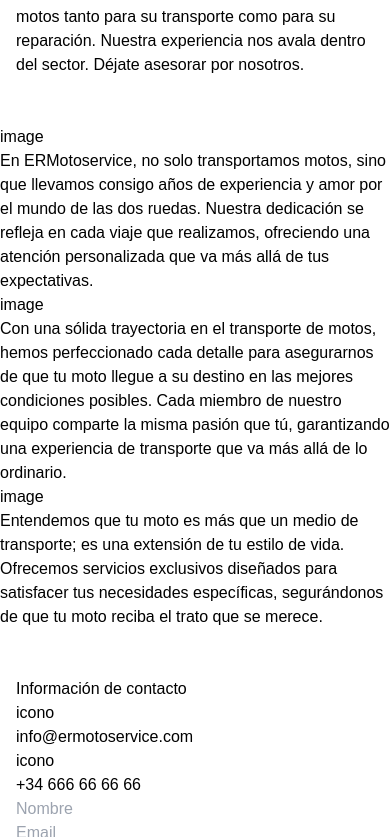
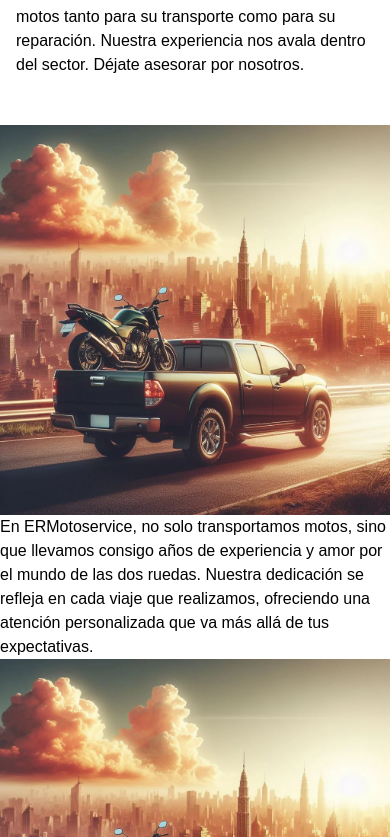
Before and after one commit to eskalona17/ERMotoservice, a React (Vite) app: page / in a window 390 px wide. Shown: the part 787-1624 px from the top of the page. Built offline with nearby package versions, Linux system fonts and the light colour scheme.

Commit message:
add styles to responsive design

```diff
--- a/src/assets/data/data.js
+++ b/src/assets/data/data.js
@@ -45,7 +45,7 @@
 export const about = [
   {
     id: 1,
-    image: "image",
+    image: "src/assets/img/img1.webp",
     description: `En ERMotoservice, no solo transportamos motos,
     sino que llevamos consigo años de experiencia y amor por el
     mundo de las dos ruedas. Nuestra dedicación se refleja en cada viaje
@@ -54,7 +54,7 @@
   },
   {
     id: 2,
-    image: "image",
+    image: "src/assets/img/img1.webp",
     description: `Con una sólida trayectoria en el transporte de motos,
     hemos perfeccionado cada detalle para asegurarnos de que tu moto llegue
     a su destino en las mejores condiciones posibles. Cada miembro de nuestro
@@ -63,7 +63,7 @@
   },
   {
     id: 3,
-    image: "image",
+    image: "src/assets/img/img1.webp",
     description: `Entendemos que tu moto es más que un medio de
     transporte; es una extensión de tu estilo de vida. Ofrecemos
     servicios exclusivos diseñados para satisfacer tus necesidades específicas,
--- a/src/components/about/About.jsx
+++ b/src/components/about/About.jsx
@@ -5,13 +5,23 @@
 const About = () => {
   return (
     <section className="bg-gradient-to-b from-slate-50 to-gray-100">
-      <div className="p-4">
-        {about.map((item) => (
-          <AboutItem key={item.id} {...item} />
+        {about.map((item, index) => (
+          <AboutItem
+          key={item.id}
+          {...item}
+          flexDirection={getStyleForIndex(index)}
+           />
         ))}
-      </div>
     </section>
   )
 }
 
+const getStyleForIndex = (index) => {
+  if (index === 0 || index === 2) {
+    return "row"
+  } else if (index === 1) {
+    return "row-reverse"
+  }
+}
+
 export default About
--- a/src/components/about/AboutItem.jsx
+++ b/src/components/about/AboutItem.jsx
@@ -1,10 +1,15 @@
 import React from 'react'
 
-const AboutItem = ({ image, description }) => {
+const AboutItem = ({ image, description, flexDirection }) => {
   return (
-    <div className='flex flex-col md:flex-row'>
-      <p>{image}</p>
-      <p>{description}</p>
+    <div className={`py-10 flex flex-col ${flexDirection === 'row' ? 'lg:flex-row' : 'lg:flex-row-reverse'}
+    items-center w-full
+    `}>
+
+      <div className='md:w-7/12'>
+        <img src={image} className='object-fit w-full' alt="" />
+      </div>
+      <p className='p-10 lg:p-0 lg:w-4/12 md:text-lg lg:text-2xl lg:mx-64'>{description}</p>
     </div>
   )
 }
--- a/src/components/contact/Contact.jsx
+++ b/src/components/contact/Contact.jsx
@@ -2,8 +2,8 @@
 
 function Contact() {
   return (
-    <section className="custom-screen flex flex-row-reverse justify-evenly items-start py-4">
-      <div className="flex flex-col justify-center items-center">
+    <section className="custom-screen flex flex-col items-center md:flex-row-reverse justify-evenly items-start py-4 w-full">
+      <div className="flex flex-col justify-center items-center py-5">
         <h3 className="text-2xl font-semibold mb-5">Información de contacto</h3>
         <div className="flex gap-x-5 w-64">
           <span>icono</span>
@@ -14,7 +14,7 @@
           <p>+34 666 66 66 66</p>
         </div>
       </div>
-      <form action="" className="flex flex-col gap-y-5 w-80">
+      <form action="" className="flex flex-col gap-y-5 w-full">
         <input type="text" placeholder="Nombre" className="bg-cyan-700 w-36" />
         <input type="email" placeholder="Email" className="bg-cyan-700 w-36" />
         <textarea
@@ -27,7 +27,7 @@
         ></textarea>
         <button
           type="submit"
-          class="mt-3 flex w-fit items-center justify-center rounded-md border border-transparent bg-indigo-600 px-7 py-2 text-base font-medium text-white hover:bg-indigo-700 focus:outline-none focus:ring-2 focus:ring-indigo-500 focus:ring-offset-2"
+          className="mt-3 flex w-fit items-center self-center justify-center rounded-md border border-transparent bg-indigo-600 px-7 py-2 text-base font-medium text-white hover:bg-indigo-700 focus:outline-none focus:ring-2 focus:ring-indigo-500 focus:ring-offset-2"
         >
           Enviar
         </button>
```
Also changed, not shown: src/assets/img/img1.webp (added).
